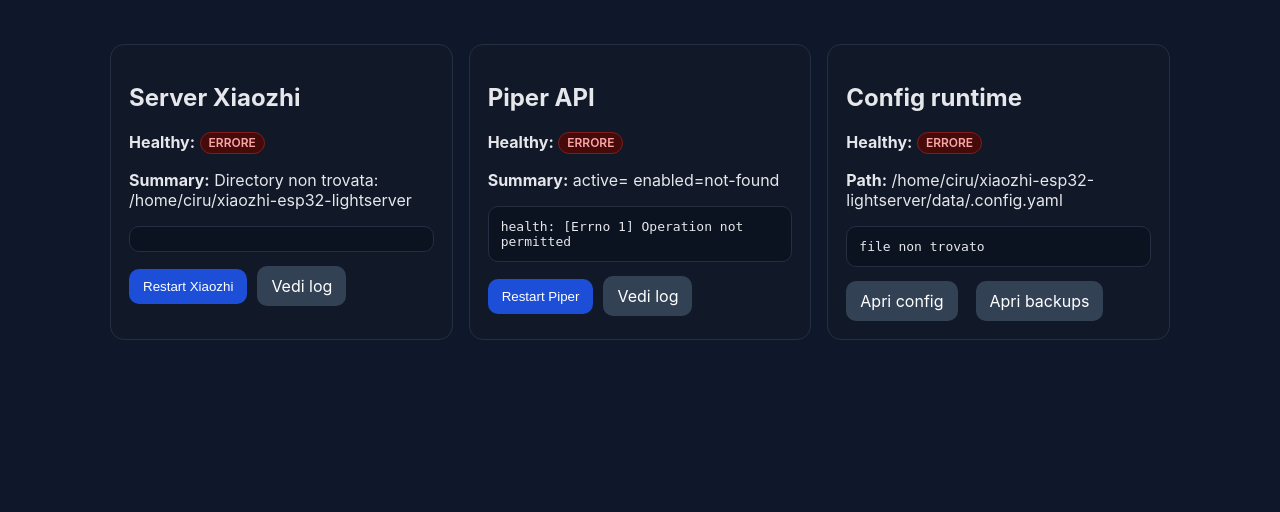
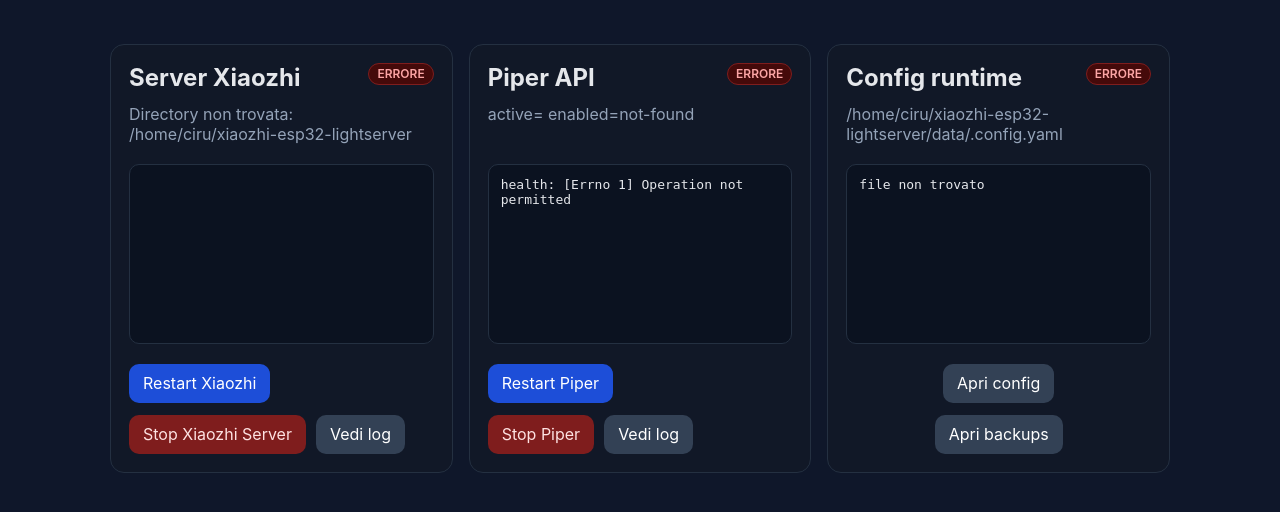
Before and after one commit to cerocca/xiaozhi-admin-ui, a FastAPI app: page / in a window 1280 px wide. Shown: the part 138-650 px from the top of the page. Run offline with FastAPI, Linux system fonts and the light colour scheme; data that the repository does not hold is empty; some libraries are stand-ins or nearby versions.

Commit message:
chore: unify dashboard action layout for Xiaozhi and Piper

```diff
--- a/app/static/app.css
+++ b/app/static/app.css
@@ -51,6 +51,11 @@ body {
   border: 1px solid var(--border);
   border-radius: 14px;
   padding: 18px;
+}
+
+.card h2,
+.card h3 {
+  margin: 0;
 }
 
 pre {
@@ -215,6 +220,9 @@ button {
   border-radius: 10px;
   padding: 10px 14px;
   cursor: pointer;
+  font: inherit;
+  line-height: 1.2;
+  transition: opacity 0.15s ease, background-color 0.15s ease;
 }
 
 button:hover {
@@ -234,13 +242,31 @@ button:hover {
 }
 
 .button-link {
-  display: inline-block;
+  display: inline-flex;
+  align-items: center;
+  justify-content: center;
   background: #334155;
   color: white;
   text-decoration: none;
   border-radius: 10px;
   padding: 10px 14px;
-  margin-right: 8px;
+  font: inherit;
+  line-height: 1.2;
+  transition: opacity 0.15s ease, background-color 0.15s ease;
+}
+
+.button-link:hover {
+  opacity: 0.92;
+}
+
+.button-danger {
+  background: #7f1d1d;
+  color: #fee2e2;
+}
+
+.button-danger:hover {
+  background: #641717;
+  opacity: 1;
 }
 
 .back-link {
@@ -318,6 +344,10 @@ button:hover {
 .muted {
   color: var(--muted);
   margin-top: 4px;
+}
+
+.section-title {
+  margin: 0;
 }
 
 .status-grid {
@@ -428,6 +458,7 @@ textarea {
 .ai-stack-card {
   display: flex;
   flex-direction: column;
+  min-height: 100%;
 }
 
 .ai-stack-section {
@@ -448,6 +479,19 @@ textarea {
   align-items: center;
   gap: 12px;
   flex-wrap: wrap;
+}
+
+.ai-stack-intro {
+  margin-top: 8px;
+}
+
+.ai-stack-grid {
+  margin-top: 0;
+}
+
+.ai-stack-description {
+  margin: 12px 0 0;
+  flex: 1 1 auto;
 }
 
 .ai-stack-badges {
@@ -490,12 +534,52 @@ textarea {
 
 .ai-stack-card-actions {
   margin-top: auto;
+  padding-top: 16px;
 }
 
 .ai-stack-card .button-link {
   width: 100%;
-  margin-right: 0;
   text-align: center;
+}
+
+.dashboard-grid {
+  align-items: stretch;
+}
+
+.dashboard-card {
+  display: flex;
+  flex-direction: column;
+  min-height: 100%;
+}
+
+.dashboard-card-head {
+  display: flex;
+  justify-content: space-between;
+  align-items: flex-start;
+  gap: 12px;
+}
+
+.dashboard-card-summary {
+  margin: 12px 0 0;
+  min-height: 44px;
+  color: var(--muted);
+}
+
+.dashboard-card-content {
+  margin: 16px 0 0;
+  flex: 1 1 auto;
+  min-height: 180px;
+}
+
+.dashboard-card-actions {
+  margin-top: 20px;
+  display: flex;
+  flex-direction: column;
+  gap: 12px;
+}
+
+.dashboard-card-actions-row {
+  margin-top: 0;
 }
 
 .devices-table code {
--- a/app/templates/dashboard.html
+++ b/app/templates/dashboard.html
@@ -1,61 +1,74 @@
 {% extends "base.html" %}
 
 {% block content %}
-<section class="grid">
-  <article class="card">
+<section class="grid dashboard-grid">
+  <article class="card dashboard-card">
+    <div class="dashboard-card-head">
       <h2>Server Xiaozhi</h2>
-    <p>
-      <strong>Healthy:</strong>
       {% if status.xiaozhi.healthy %}
         <span class="badge ok">OK</span>
       {% else %}
         <span class="badge err">ERRORE</span>
       {% endif %}
-    </p>
-    <p><strong>Summary:</strong> {{ status.xiaozhi.summary }}</p>
-    <pre>{{ status.xiaozhi.details }}</pre>
+    </div>
+    <p class="dashboard-card-summary">{{ status.xiaozhi.summary }}</p>
+    <pre class="dashboard-card-content">{{ status.xiaozhi.details }}</pre>
 
-    <form method="post" action="/actions/xserver/restart" class="actions"
+    <div class="dashboard-card-actions">
+      <form method="post" action="/actions/xserver/restart"
             onsubmit="return confirm('Riavviare il server Xiaozhi?');">
         <button type="submit">Restart Xiaozhi</button>
+      </form>
+      <div class="actions dashboard-card-actions-row">
+        <form method="post" action="/actions/stop-xiaozhi" style="margin: 0;">
+          <button type="submit" class="button-danger"
+                  onclick="return confirm('Fermare il server Xiaozhi?');">Stop Xiaozhi Server</button>
+        </form>
         <a class="button-link" href="/logs?source=xserver&lines=200">Vedi log</a>
-    </form>
+      </div>
+    </div>
   </article>
 
-  <article class="card">
+  <article class="card dashboard-card">
+    <div class="dashboard-card-head">
       <h2>Piper API</h2>
-    <p>
-      <strong>Healthy:</strong>
       {% if status.piper.healthy %}
         <span class="badge ok">OK</span>
       {% else %}
         <span class="badge err">ERRORE</span>
       {% endif %}
-    </p>
-    <p><strong>Summary:</strong> {{ status.piper.summary }}</p>
-    <pre>{{ status.piper.details }}</pre>
+    </div>
+    <p class="dashboard-card-summary">{{ status.piper.summary }}</p>
+    <pre class="dashboard-card-content">{{ status.piper.details }}</pre>
 
-    <form method="post" action="/actions/piper/restart" class="actions"
+    <div class="dashboard-card-actions">
+      <form method="post" action="/actions/piper/restart"
             onsubmit="return confirm('Riavviare Piper API?');">
         <button type="submit">Restart Piper</button>
+      </form>
+      <div class="actions dashboard-card-actions-row">
+        <form method="post" action="/actions/stop-piper" style="margin: 0;">
+          <button type="submit" class="button-danger"
+                  onclick="return confirm('Fermare Piper?');">Stop Piper</button>
+        </form>
         <a class="button-link" href="/logs?source=piper&lines=200">Vedi log</a>
-    </form>
+      </div>
+    </div>
   </article>
 
-  <article class="card">
+  <article class="card dashboard-card">
+    <div class="dashboard-card-head">
       <h2>Config runtime</h2>
-    <p>
-      <strong>Healthy:</strong>
       {% if status.config.healthy %}
         <span class="badge ok">OK</span>
       {% else %}
         <span class="badge err">ERRORE</span>
       {% endif %}
-    </p>
-    <p><strong>Path:</strong> {{ status.config.summary }}</p>
-    <pre>{{ status.config.details }}</pre>
+    </div>
+    <p class="dashboard-card-summary">{{ status.config.summary }}</p>
+    <pre class="dashboard-card-content">{{ status.config.details }}</pre>
 
-    <div class="actions">
+    <div class="actions dashboard-card-actions">
       <a class="button-link" href="/config">Apri config</a>
       <a class="button-link" href="/backups">Apri backups</a>
     </div>
```
Lines whose indentation alone changed are shown as unchanged.
